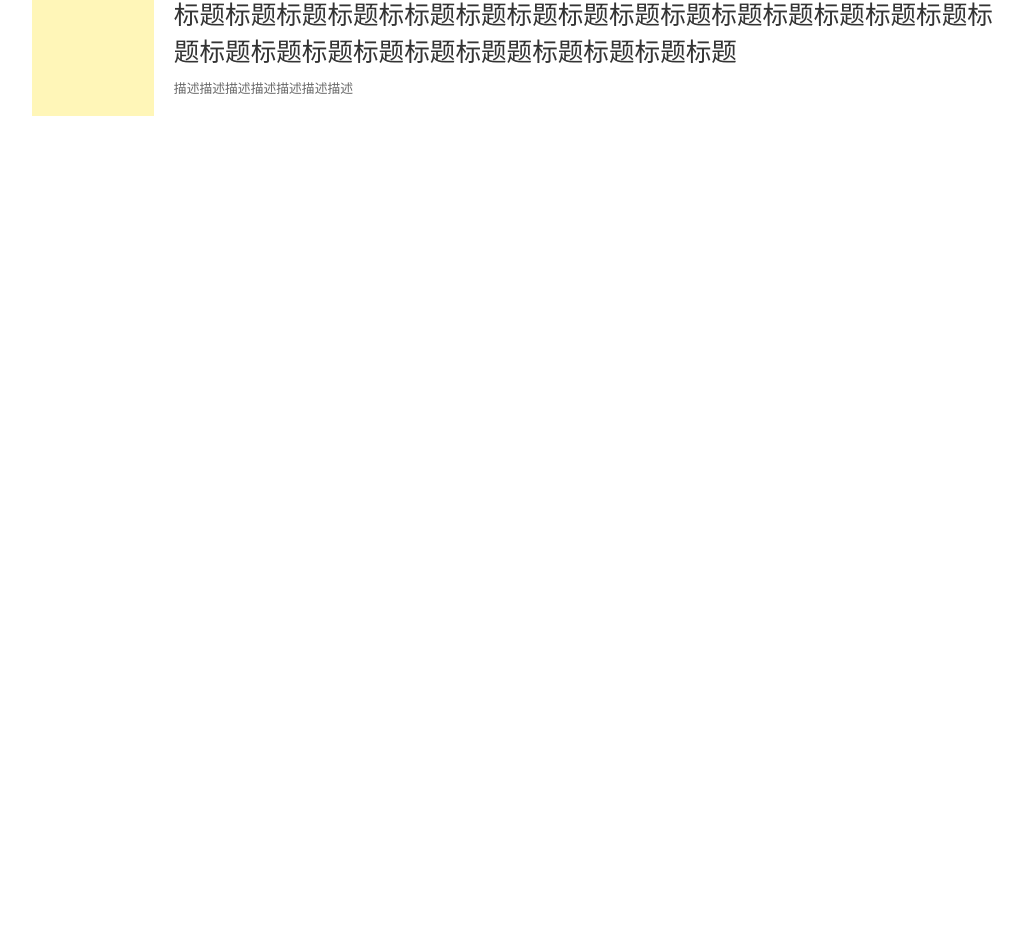
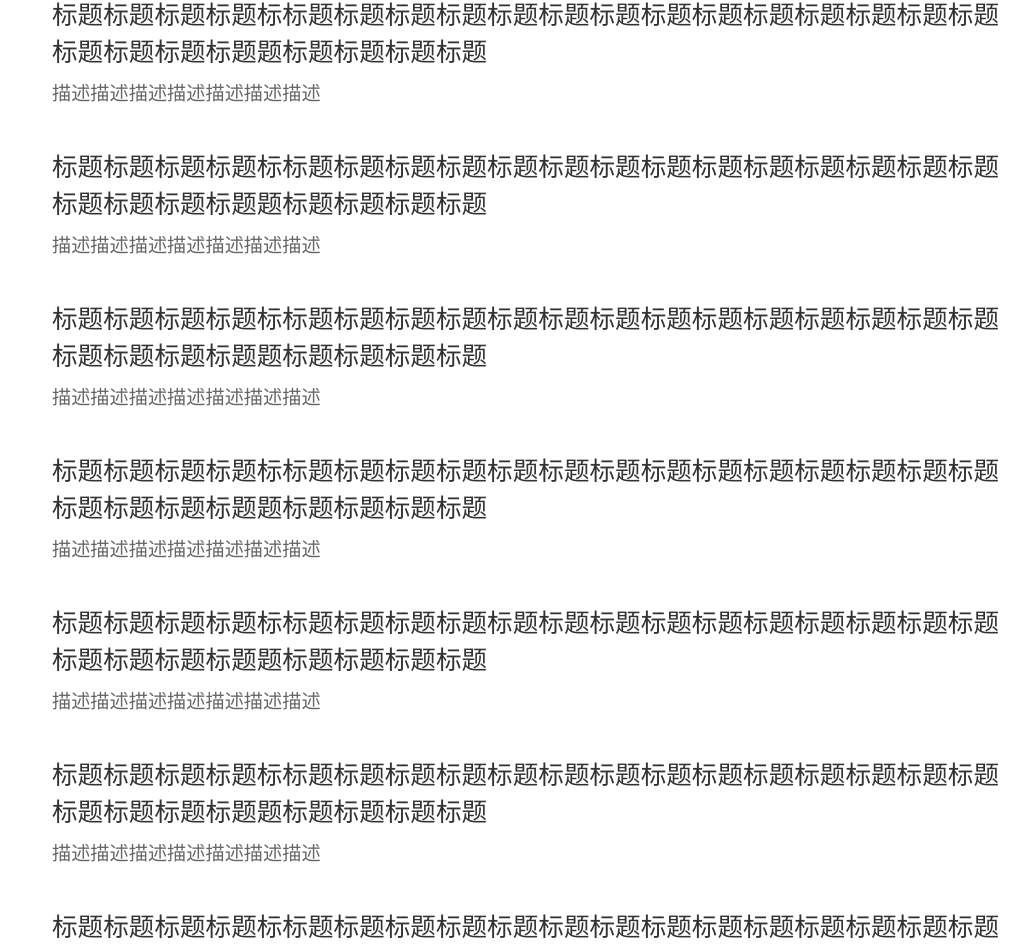
Before and after one commit to hishosho/blog, a Next.js app: page /blog in a window 1280 px wide. Shown: the part 300-1249 px from the top of the page, without its empty margins (116-1145 px from the left). Before the commit the page ends 800 px from the top, so only its background shows below. Built offline with nearby package versions, Linux system fonts and the light colour scheme.

Commit message:
[Feat]: 添加博客列表动画

```diff
--- a/components/blog/BlogCard.module.css
+++ b/components/blog/BlogCard.module.css
@@ -13,6 +13,6 @@
 }
 .cardDesc {
   margin-top: 10px;
-  font-size: 1vw;
+  font-size: 1.5vw;
   color: #666;
 }
--- a/components/blog/BlogCard.tsx
+++ b/components/blog/BlogCard.tsx
@@ -1,5 +1,4 @@
 import styles from './BlogCard.module.css'
-import Image from 'next/image'
 interface childProps {
   image: string;
   title: string;
@@ -7,20 +6,12 @@ interface childProps {
 }
 const BlogCard = (props: any) => {
   const {
-    image,
     title,
     desc
   } = props
   return (
     <div>
       <div className={styles.cardWrap}>
-        <Image
-          className={styles.cardImage}
-          src={image}
-          width={200}
-          height={200}
-          alt=''
-        />
         <div className={styles.cardContent}>
           <div className={styles.cardTitle}>{title}</div>
           <div className={styles.cardDesc}>{desc}</div>
--- a/pages/blog/index.tsx
+++ b/pages/blog/index.tsx
@@ -1,9 +1,9 @@
 import { useRef, useEffect, useState } from 'react'
 import WaveCanvas from '../../components/blog/WaveCanvas'
+import WaterCanvas from '../../components/blog/WaterCanvas'
 import BlogCard from '../../components/blog/BlogCard'
 import { debounce } from '../../util/index'
 import styles from '../../styles/Blog.module.css'
-import cardImg from './1.jpeg'
 
 const Blog = () => {
   const blogRef = useRef<HTMLDivElement>(null)
@@ -32,10 +32,46 @@ const Blog = () => {
         colors={['rgba(255,98,87,.6)', 'rgba(255,118,87,.6)', 'rgba(255,138,87,.6)', 'rgba(255,158,87,.6)']}
       />
       <div className={styles.blogList}>
-        <BlogCard
-          image={cardImg}
-          title='标题标题标题标题标标题标题标题标题标题标题标题标题标题标题标题标题标题标题标题标题标题标题题标题标题标题标题'
-          desc='描述描述描述描述描述描述描述'/>
+        <div className={styles.blog}>
+          <BlogCard
+            title='标题标题标题标题标标题标题标题标题标题标题标题标题标题标题标题标题标题标题标题标题标题标题题标题标题标题标题'
+            desc='描述描述描述描述描述描述描述'/>
+        </div>
+        <div className={styles.blog}>
+          <BlogCard
+            title='标题标题标题标题标标题标题标题标题标题标题标题标题标题标题标题标题标题标题标题标题标题标题题标题标题标题标题'
+            desc='描述描述描述描述描述描述描述'/>
+        </div>
+        <div className={styles.blog}>
+          <BlogCard
+            title='标题标题标题标题标标题标题标题标题标题标题标题标题标题标题标题标题标题标题标题标题标题标题题标题标题标题标题'
+            desc='描述描述描述描述描述描述描述'/>
+        </div>
+        <div className={styles.blog}>
+          <BlogCard
+            title='标题标题标题标题标标题标题标题标题标题标题标题标题标题标题标题标题标题标题标题标题标题标题题标题标题标题标题'
+            desc='描述描述描述描述描述描述描述'/>
+        </div>
+        <div className={styles.blog}>
+          <BlogCard
+            title='标题标题标题标题标标题标题标题标题标题标题标题标题标题标题标题标题标题标题标题标题标题标题题标题标题标题标题'
+            desc='描述描述描述描述描述描述描述'/>
+        </div>
+        <div className={styles.blog}>
+          <BlogCard
+            title='标题标题标题标题标标题标题标题标题标题标题标题标题标题标题标题标题标题标题标题标题标题标题题标题标题标题标题'
+            desc='描述描述描述描述描述描述描述'/>
+        </div>
+        <div className={styles.blog}>
+          <BlogCard
+            title='标题标题标题标题标标题标题标题标题标题标题标题标题标题标题标题标题标题标题标题标题标题标题题标题标题标题标题'
+            desc='描述描述描述描述描述描述描述'/>
+        </div>
+        <div className={styles.blog}>
+          <BlogCard
+            title='标题标题标题标题标标题标题标题标题标题标题标题标题标题标题标题标题标题标题标题标题标题标题题标题标题标题标题'
+            desc='描述描述描述描述描述描述描述'/>
+        </div>
       </div>
     </div>
   )
--- a/styles/Blog.module.css
+++ b/styles/Blog.module.css
@@ -2,3 +2,28 @@
   width: 80%;
   margin: 20px auto;
 }
+.blog {
+  position: relative;
+  animation: blogAnimation 1s;
+}
+@keyframes blogAnimation {
+  0% {
+    top: 40px;
+    transform: scale(0.9);
+    opacity: 0;
+  }
+  25% {
+    opacity: 25%;
+  }
+  50% {
+    opacity: 50%;
+  }
+  75% {
+    opacity: 75%;
+  }
+  100% {
+    top: 0px;
+    transform: scale(1);
+    opacity: 100%;
+  }
+}
--- a/styles/globals.css
+++ b/styles/globals.css
@@ -2,6 +2,4 @@ html,
 body {
   padding: 0;
   margin: 0;
-  overflow-x: hidden;
-  overflow-y: hidden;
 }
```
Also changed, not shown: pages/blog/1.jpeg (deleted).
